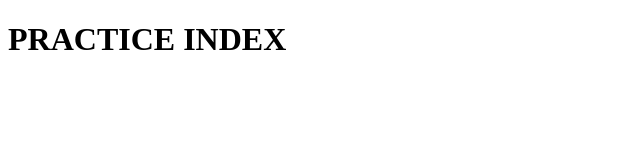
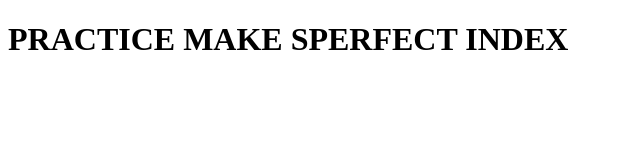
Before and after one commit to SUCKERMC/wdd230, a plain HTML site: page index.html in a window 1280 px wide. Shown: the whole page, without its empty margins (0-640 px from the left). Drawn offline with Linux system fonts and the light colour scheme.

Commit message:
Update index.html

```diff
--- a/index.html
+++ b/index.html
@@ -1,5 +1,5 @@
 <!DOCTYPE HTML>
 <BODY>
-  <H1> PRACTICE INDEX</H1>
+  <H1> PRACTICE MAKE SPERFECT INDEX</H1>
 </BODY>
 </HTML>
```
